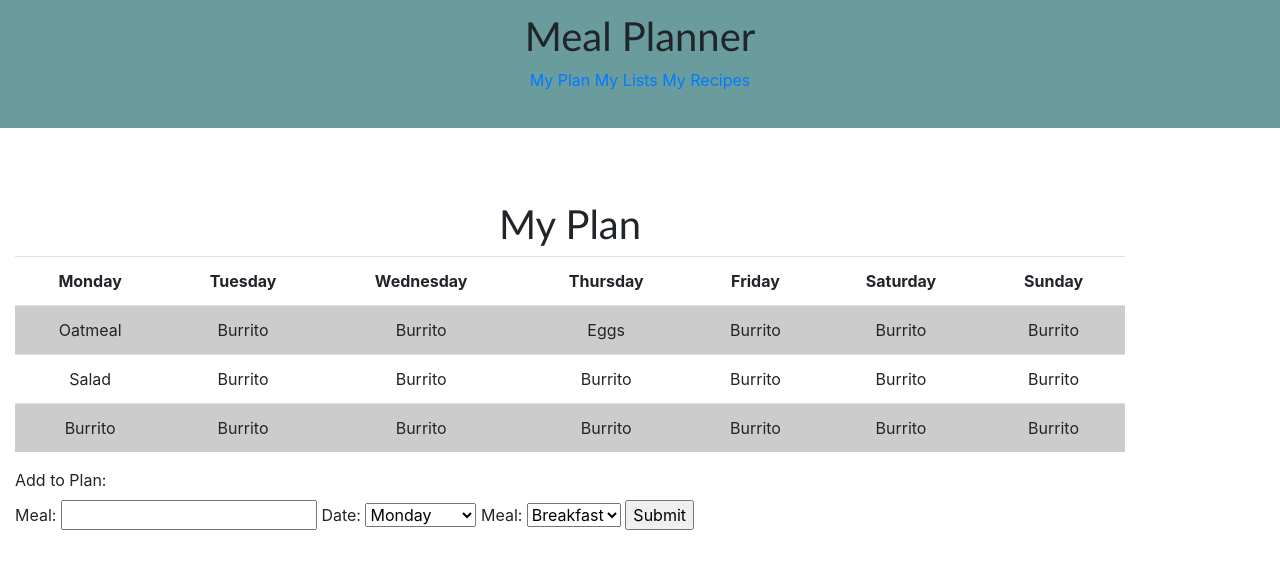
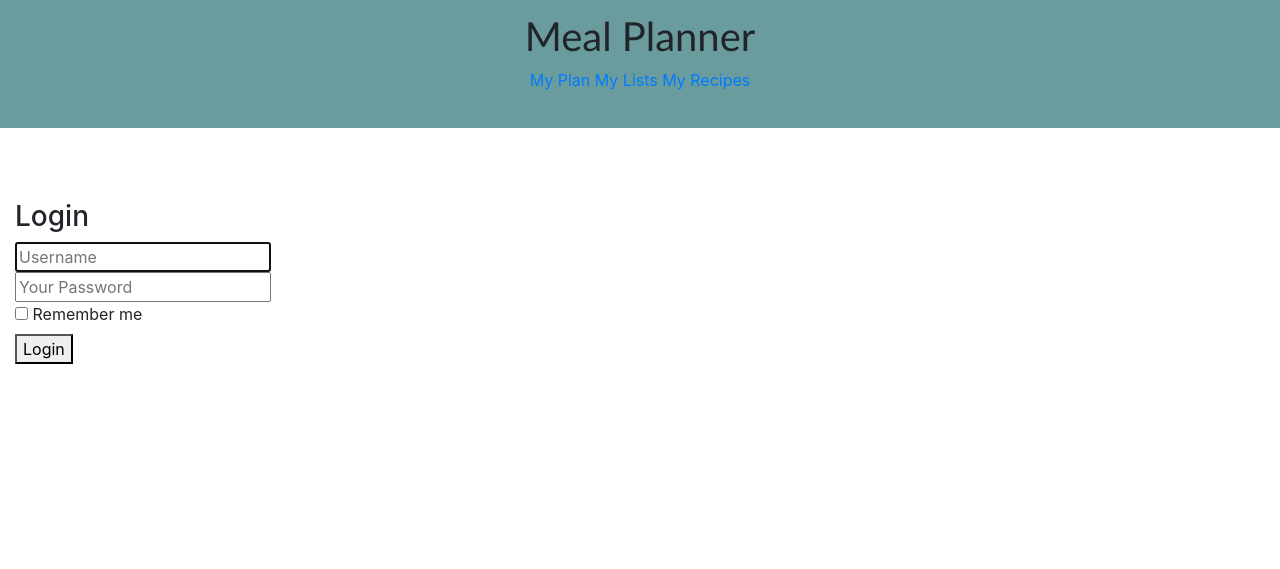
Before and after one commit to allykrinsky/Meal-Planner, a Flask app: page / in a window 1280 px wide. Shown: the top 569 px of the page. Run offline with Flask 2, Linux system fonts and the light colour scheme; data comes from the database, SQL or seed files in the repository; some libraries are stand-ins or nearby versions.

Commit message:
login attempts

```diff
--- a/app/routes.py
+++ b/app/routes.py
@@ -14,11 +14,42 @@ from sqlalchemy import create_engine
 from app import session
 from app import db
 
+
+userID = None
+@app.template_global()
+def set_user(user):
+    global userID
+    userID = user
+
+
 @app.before_first_request
 def create_tables():
     db.create_all()
 
-@app.route('/', methods=['GET', 'POST'])
+@app.route('/', methods=['GET','POST'])
+def login():
+    error = None
+    if request.method == 'POST' and request.form.get("login"):
+        user = request.form['username']
+        password = request.form['password']
+        # if username doesnt exist
+        if  db.session.execute("Select username From User Where username=:param", {'param':user}).first() == None:
+            error = 'This username does not exist'
+        # if user exitst
+        else :
+            # if password is incorrect
+            if db.session.execute("Select password From User Where username=:param", {'param':user}).first() != password:
+                error = 'Invalid Credentials. Please try again.'
+            # if password is correct
+            else:
+                set_user(db.session.execute("Select id From User Where username=:param", {'param':user}).first())
+                return redirect('/mealplanner')
+
+
+    return render_template('login.html', error=error)
+
+
+@app.route('/mealplanner', methods=['GET', 'POST'])
 def myplan():
     def formatQuery(temp):
         row = []
@@ -34,7 +65,7 @@ def myplan():
     def calcData():
         data = []
         for i in [1,  2, 3]:
-            temp = db.session.execute("Select meal From myPlan Where mealID/10=:param", {'param':i})
+            temp = db.session.execute("Select meal From myPlan Where mealID/10=:param and userID=:id", {'param':i, 'id':userID})
             row = formatQuery(temp)
             data.append(row)
 
@@ -51,7 +82,7 @@ def myplan():
 
     headings = ['Monday', 'Tuesday', 'Wednesday', 'Thursday', 'Friday', 'Saturday', 'Sunday']
 
-    if request.method == 'POST':
+    if request.method == 'POST' and request.form.get('submit'):
         name = request.form['name']
         date = request.form['date']
         meal = request.form['meal']
@@ -75,8 +106,6 @@ def mylists():
 
         if request.form.get('remove'):
             input = request.form['value']
-            sys.stdout.write(str(input))
-            #db.session.query(myGroceryList).filter(myGroceryList.name==input).delete()
             db.session.execute("Delete From myGrceryList Where name=:param", {'param':input})
 
         else :
--- /dev/null
+++ b/app/templates/login.html
@@ -0,0 +1,29 @@
+{% extends "layout.html" %}
+
+{% block body %}
+<div class="column is-4 is-offset-4">
+    <h3 class="title">Login</h3>
+    <div class="box">
+        <form method="POST" action='/mealplanner'>
+            <div class="field">
+                <div class="control">
+                    <input class="input is-large" type="user" name="username" placeholder="Username" autofocus="">
+                </div>
+            </div>
+
+            <div class="field">
+                <div class="control">
+                    <input class="input is-large" type="password" name="password" placeholder="Your Password">
+                </div>
+            </div>
+            <div class="field">
+                <label class="checkbox">
+                    <input type="checkbox">
+                    Remember me
+                </label>
+            </div>
+            <button class="button is-block is-info is-large is-fullwidth" name='login'>Login</button>
+        </form>
+    </div>
+</div>
+{% endblock %}
--- a/app/templates/mealplanner.html
+++ b/app/templates/mealplanner.html
@@ -34,7 +34,7 @@
           <option value='Lunch'>Lunch</option>
           <option value='Dinner'>Dinner</option>
         </select>
-      <input type='submit' formmethod='post' value='Submit'>
+      <button type='submit' name ='submit' value='submit'>Submit</button>
     </form>
 
   </body>
```
Also changed, not shown: other parts of app/templates/mealplanner.html (+1 -1 lines), app/models.py (+25 -5 lines), app/templates/signup.html (added, +30 -0 lines), app/mealplanner.db, 3 other files.
